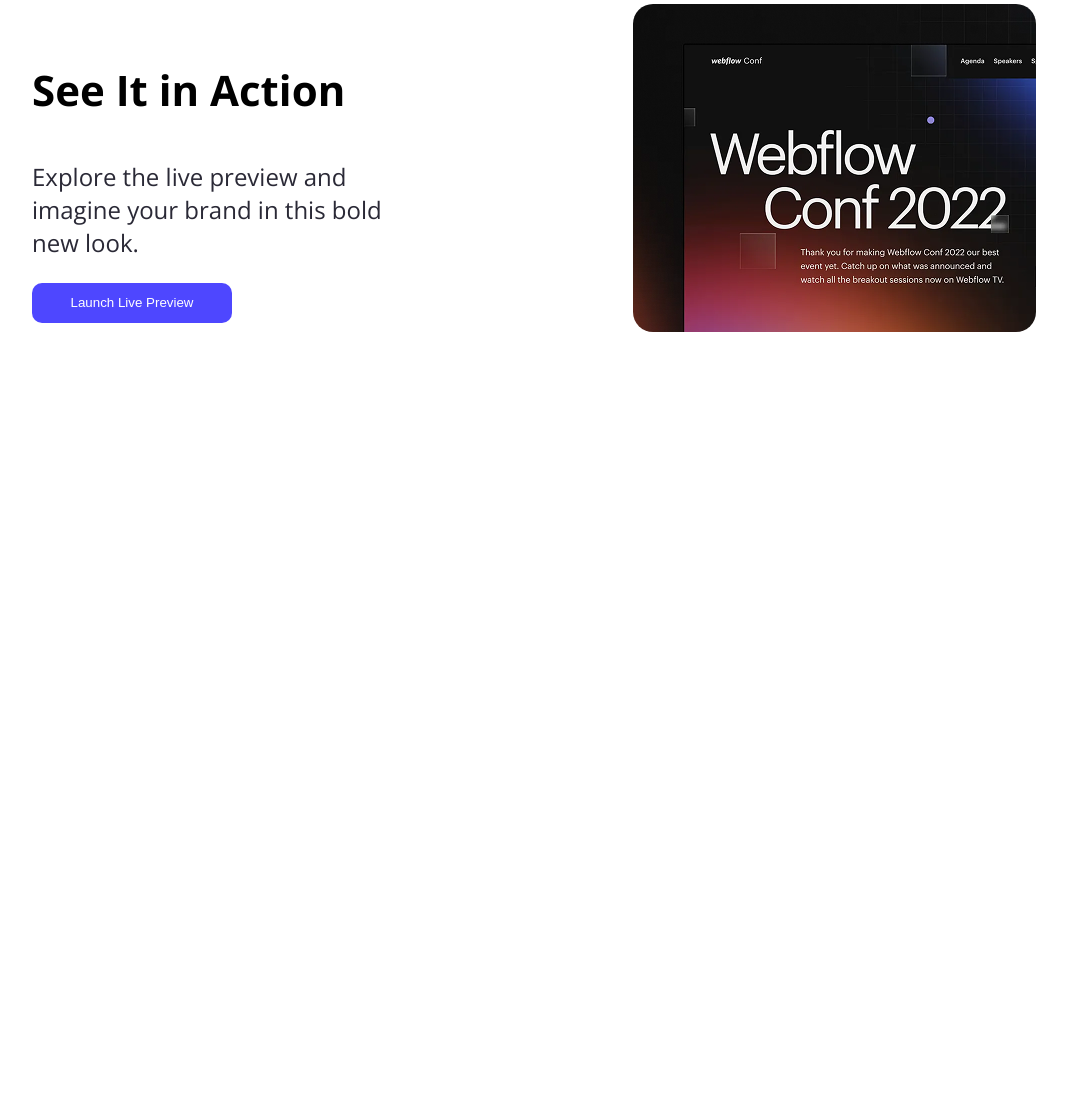
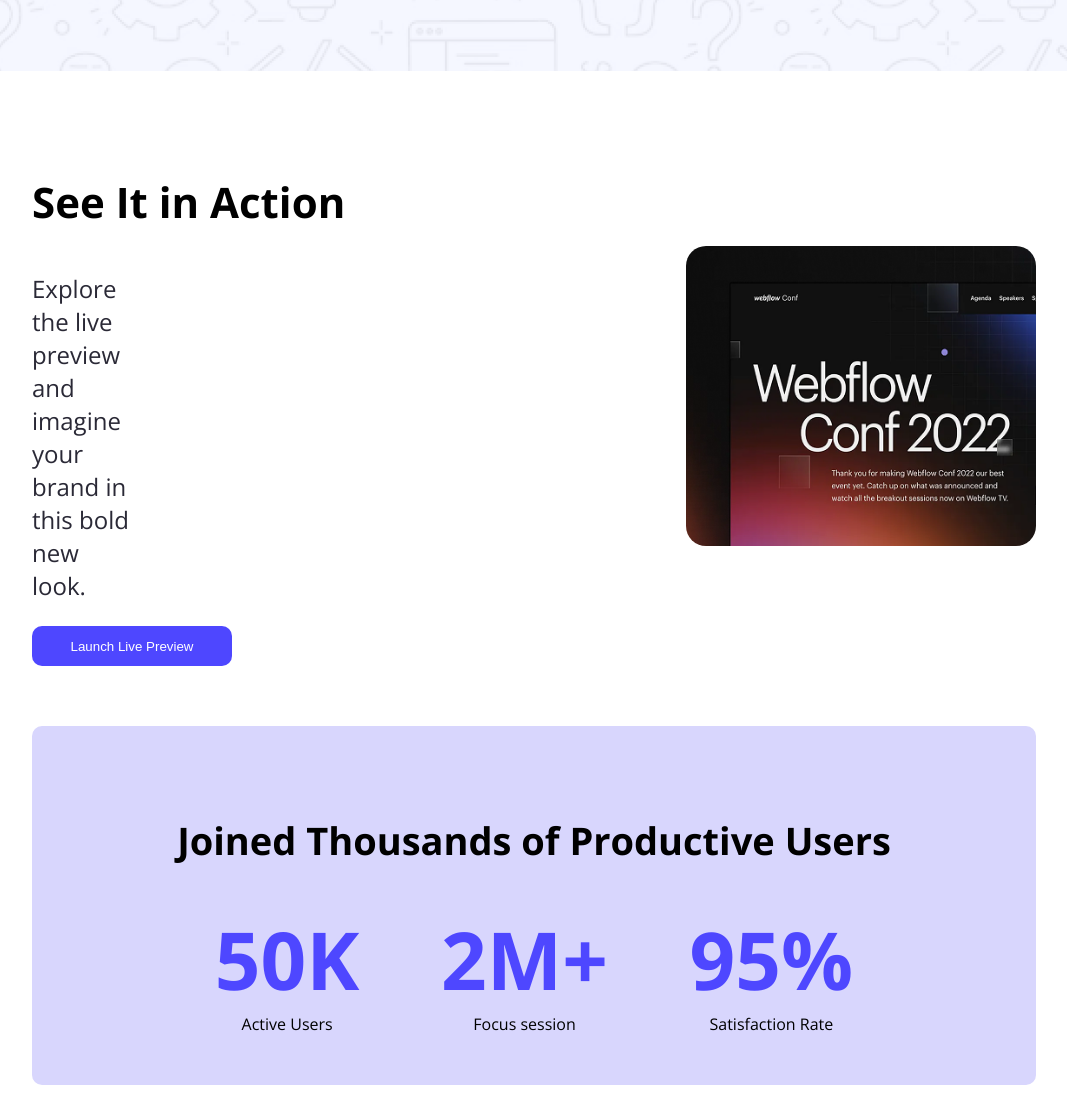
Before and after one commit to amirahmed08/my-websire-repo, a plain HTML site: page index1.html in a window 1280 px wide. Shown: the part 678-1771 px from the top of the page, without its empty margins (106-1173 px from the left). Before the commit the page ends 1083 px from the top, so only its background shows below. Drawn offline with nearby package versions, Linux system fonts and the light colour scheme.

Commit message:
added section

```diff
--- a/index1.html
+++ b/index1.html
@@ -32,6 +32,23 @@
                 <img class="section1-img" src="../../Assets/wc-mini.png" alt="">
             </div>
         </section>
+        <section class="about secondary-bg">
+            <h3 class="section-title">Joined Thousands of Productive Users</h3>
+            <div class="section2-items">
+                <div class="section2-item">
+                    <h4 class="item-title">50K</h4>
+                    <p class="item-description">Active Users</p>
+                </div>
+                <div class="section2-item">
+                    <h4 class="item-title">2M+</h4>
+                    <p class="item-description">Focus session</p>
+                </div>
+                <div class="section2-item">
+                    <h4 class="item-title">95%</h4>
+                    <p class="item-description">Satisfaction Rate</p>
+                </div>
+            </div>
+        </section>
     </main>
     <footer>
 
--- a/styles/styles1.css
+++ b/styles/styles1.css
@@ -46,7 +46,7 @@ nav li{
     padding: 50px 267.5px 100px 267.5px;
 }
 h1{
-    font-size: 65px;
+    font-size: 450%;
 }
 header div button{
     width: 150px;
@@ -92,6 +92,9 @@ header div button:hover{
 }
 section img{
     border-radius: 20px;
+   width: 350px;
+   height: 300px;
+
 }
 .h3{
     font-size: 42px;
@@ -99,5 +102,31 @@ section img{
 .p{
     font-size: 24px;
     color: #2a2936;
-    margin-right: 250px;
+    margin-right: 550px;
 }
+/* section2 */
+.secondary-bg{
+    background-color: #d8d6fd;
+    margin: 0px 130px;
+    border-radius: 10px;
+}
+.about{
+    border-radius: 10px;
+    padding: 50px 142px;
+    text-align: center;
+}
+.section-title{
+    font-size: 38px;
+}
+.section2-items{
+    display: flex;
+    justify-content: space-around;
+}
+.item-title{
+    font-size: 80px;
+    color: #4E47FF;
+    margin: 0px;
+}
+.item-description{
+    margin: 0px;
+}
```
